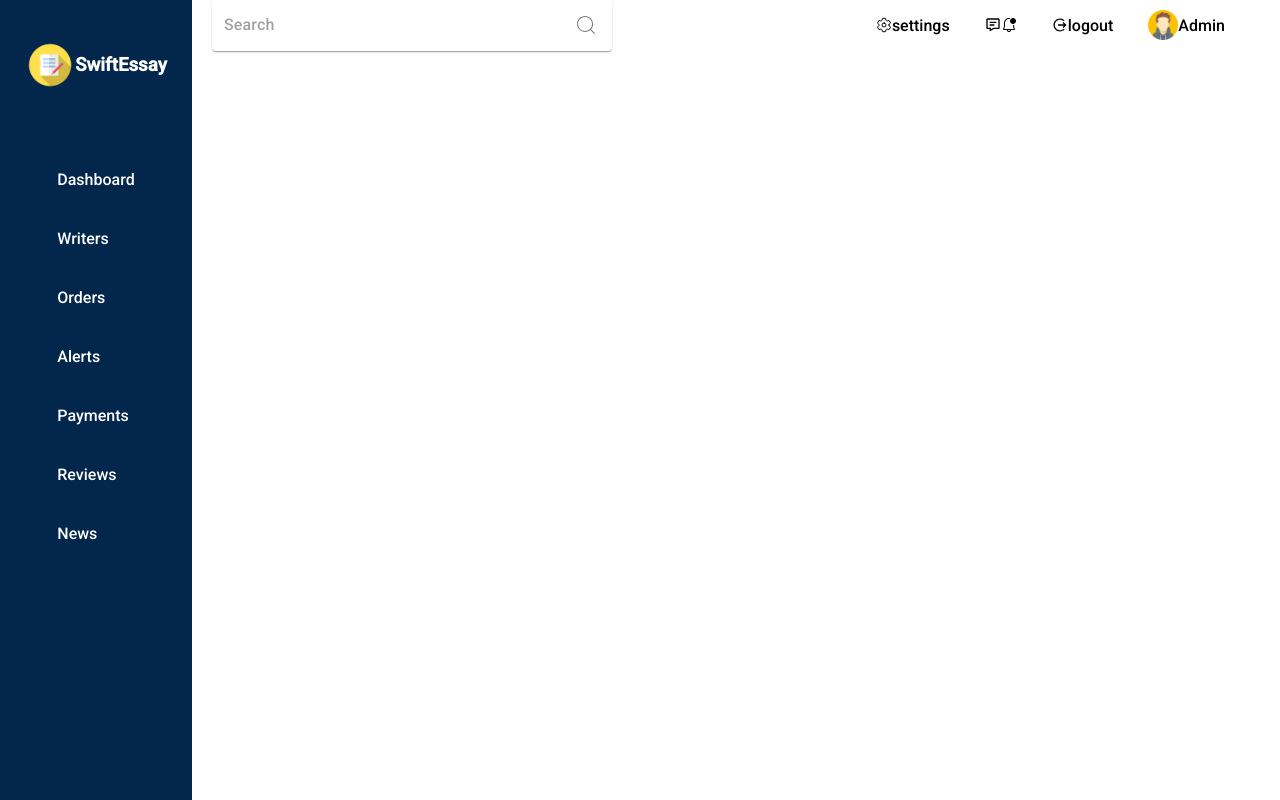
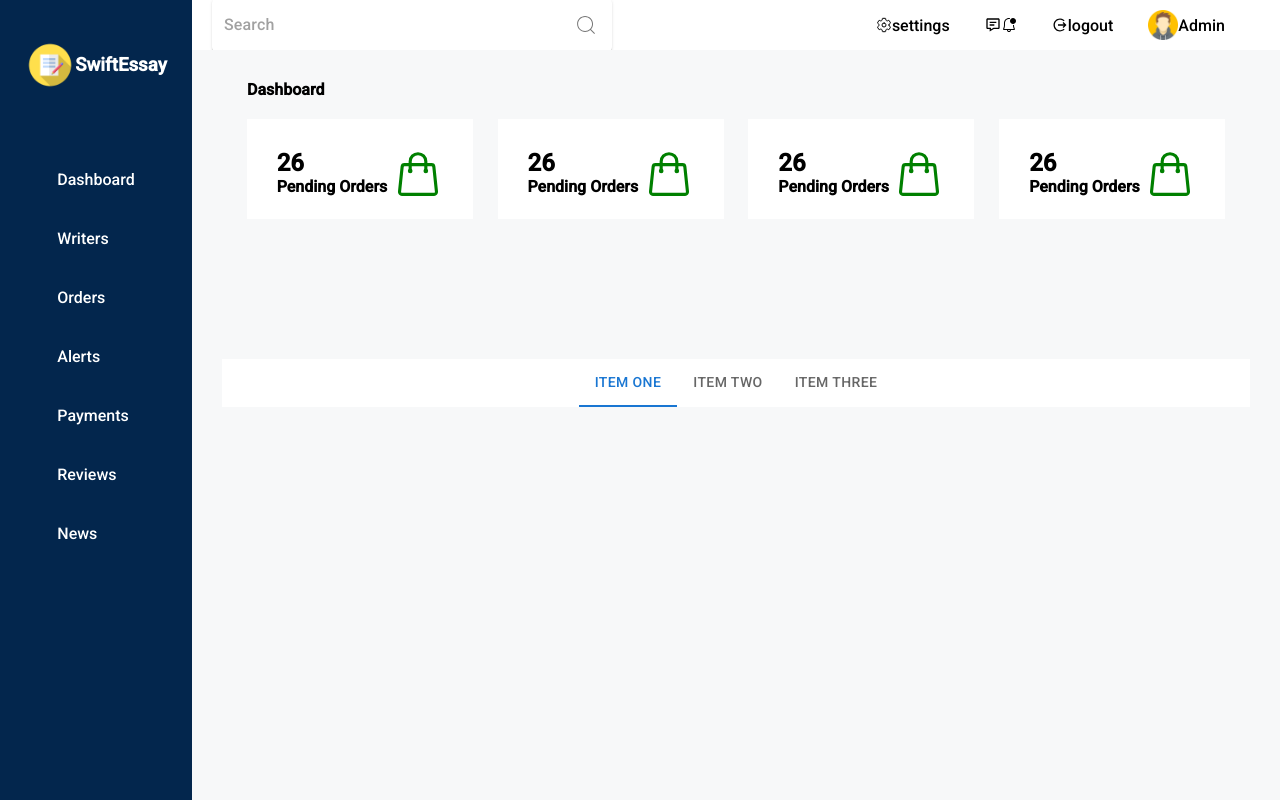
Before and after one commit to jmdotdev/SwiftEssay, a React (Create React App) app in the folder swift-essay/: page /dashboard in a window 1280 px wide. Built offline with nearby package versions, Linux system fonts and the light colour scheme.

Commit message:
added dashboard-content component

```diff
--- /dev/null
+++ b/swift-essay/src/components/dashboard-content/DashboardContent.css
@@ -0,0 +1,33 @@
+.dashboard-content{
+    display: flex;
+    flex-direction: column;
+    width: 100%;
+    height: 100vh;
+}
+.dashboard-content-title{
+    padding: 0 25px;
+    margin-bottom: 20px;
+}
+.dashboard-content-cards{
+    display: flex;
+    justify-content: space-evenly;
+    height: 30vh;
+    width: 100%;
+}
+.dashboard-content-cards .dashboard-card{
+    display: flex;
+    justify-content: space-between;
+    height: 100px;
+    width: 22%;
+    background-color: #FFFF;
+    padding: 30px;
+}
+.dashboard-card .right-section{
+    font-size: 50px;
+    color: green;
+}
+.dashboard-content .tabs{
+    display: flex;
+    height: auto;
+    width: 100%;
+}
--- /dev/null
+++ b/swift-essay/src/components/dashboard-content/DashboardContent.js
@@ -0,0 +1,69 @@
+import {React,useState} from 'react'
+import './DashboardContent.css'
+import Box from '@mui/material/Box';
+import Tabs from '@mui/material/Tabs';
+import Tab from '@mui/material/Tab';
+import { HiOutlineShoppingBag } from "react-icons/hi2";
+export const DashboardContent = () => {
+
+    const [value, setValue] = useState(0);
+
+    const handleChange = (event, newValue) => {
+      setValue(newValue);
+      console.log(value)
+    };
+  return (
+    <div className='dashboard-content'>
+        <div className='dashboard-content-title'>
+            <h4>Dashboard</h4>
+        </div>
+        <div className='dashboard-content-cards'>
+            <div className='dashboard-card'>
+                <div className='left-section'>
+                   <h2>26</h2>
+                   <h4>Pending Orders</h4>
+                </div>
+                <div className='right-section'>
+                   <HiOutlineShoppingBag/>
+                </div>
+            </div>
+            <div className='dashboard-card'>
+                <div className='left-section'>
+                   <h2>26</h2>
+                   <h4>Pending Orders</h4>
+                </div>
+                <div className='right-section'>
+                   <HiOutlineShoppingBag/>
+                </div>
+            </div>
+            <div className='dashboard-card'>
+                <div className='left-section'>
+                   <h2>26</h2>
+                   <h4>Pending Orders</h4>
+                </div>
+                <div className='right-section'>
+                   <HiOutlineShoppingBag/>
+                </div>
+            </div>
+            <div className='dashboard-card'>
+                <div className='left-section'>
+                   <h2>26</h2>
+                   <h4>Pending Orders</h4>
+                </div>
+                <div className='right-section'>
+                   <HiOutlineShoppingBag/>
+                </div>
+            </div>
+        </div>
+        <div className='tabs'>
+        <Box sx={{ width: '100%', bgcolor: 'background.paper' }}>
+      <Tabs value={value} onChange={handleChange} centered>
+        <Tab label="Item One" />
+        <Tab label="Item Two" />
+        <Tab label="Item Three" />
+      </Tabs>
+    </Box>
+        </div>
+    </div>
+  )
+}
--- a/swift-essay/src/components/dashboard/Dashboard.css
+++ b/swift-essay/src/components/dashboard/Dashboard.css
@@ -1,11 +1,7 @@
-.dashboard{
-    width: 100%;
-    min-height: 100vh;
-}
 .dashboard{
     display: flex;
     width: 100%;
-    height: 100%;
+    height: 100vh;
 }
 .dashboard .sidenav{
     width: 15%;
@@ -15,7 +11,7 @@
     display: flex;
     flex-direction: column;
     width: 85%;
-    height: 100vh;
+    overflow-x: hidden;
 }
 .container .top-nav{
     display: flex;
@@ -26,6 +22,8 @@
     padding: 10px 20px;
 }
 .container .container-content{
+    background-color: #F7F8F9;
     width: 100%;
-    height: 100vh;
+    height: calc(100vh - 50px);
+    padding: 30px;
 }
--- a/swift-essay/src/components/dashboard/Dashboard.js
+++ b/swift-essay/src/components/dashboard/Dashboard.js
@@ -2,8 +2,9 @@
 import './Dashboard.css'
 import { SideNav } from '../../components/sidenav/SideNav'
 import { TopNav } from "../topnav/TopNav";
+import { DashboardContent } from "../dashboard-content/DashboardContent";
 export const Dashboard = () => {
-  const[selectedLink,setSelectedLink] = useState(null);
+  const[selectedLink,setSelectedLink] = useState("dashboard");
 
   const handleSelectedLink = (link) =>{
       setSelectedLink(link)
@@ -19,7 +20,7 @@
           <TopNav/>
         </div>
         <div className="container-content">
-          <p>{selectedLink}</p>
+          { selectedLink == "dashboard" ? <p><DashboardContent/></p> : <p>{selectedLink}</p>}
         </div>
       </div>
     </div>
```
